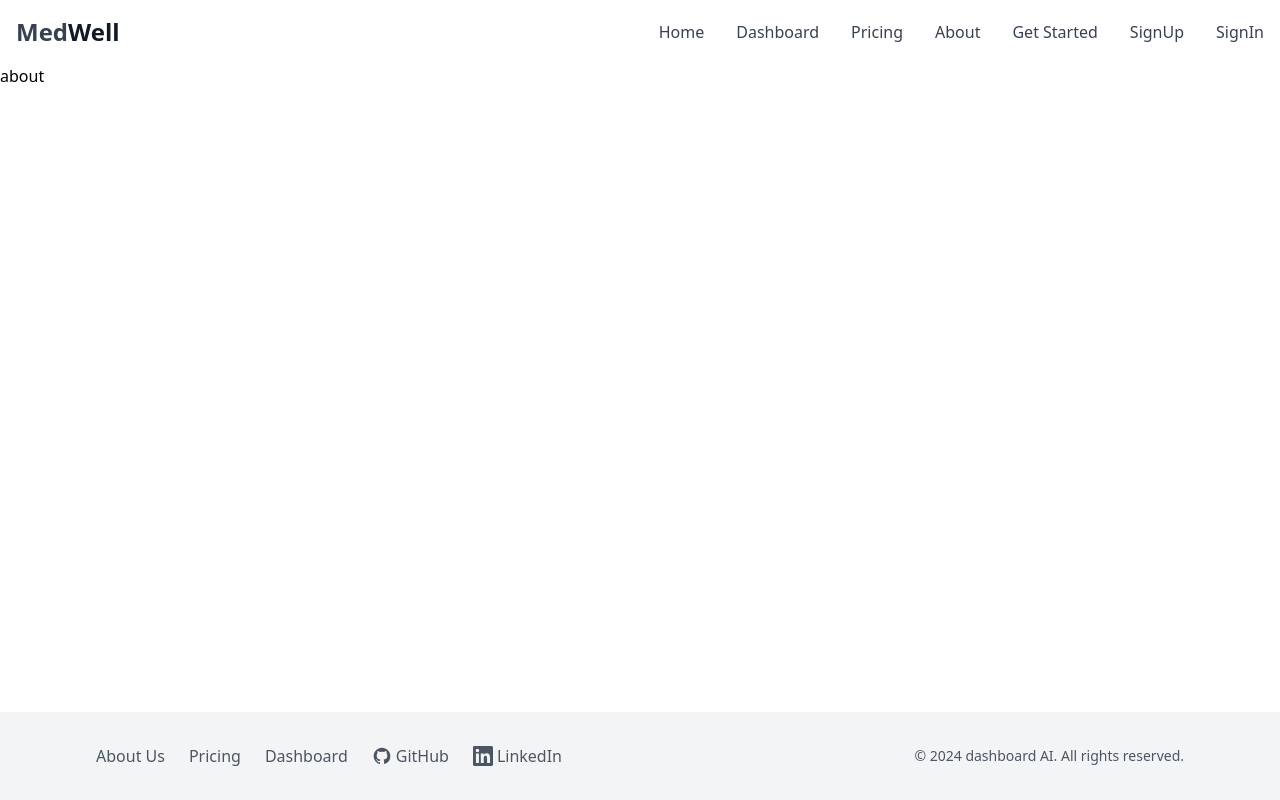
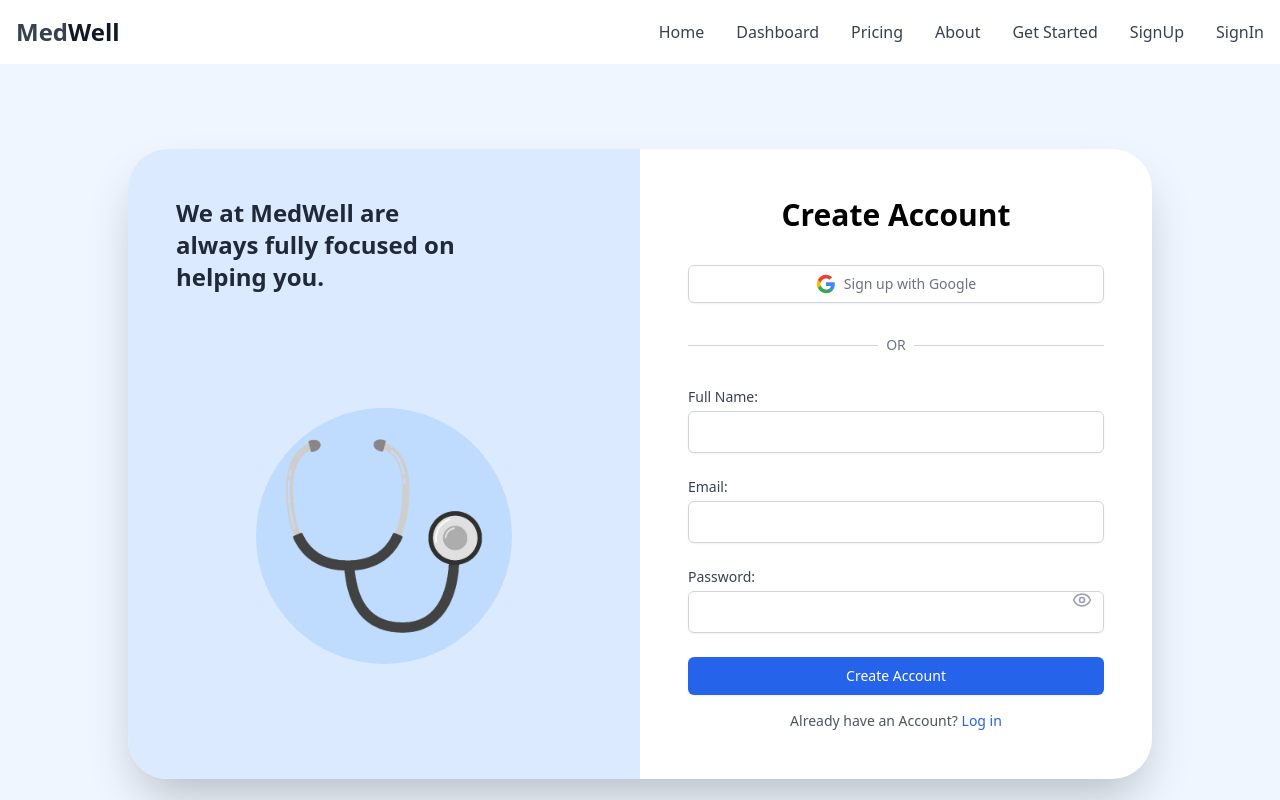
Before and after one commit to rsayyed591/Medwell-Frontend, a React (Vite) app: page /about in a window 1280 px wide. Shown: the top 800 px of the page. Built offline with nearby package versions, Linux system fonts and the light colour scheme.

Commit message:
added login on about

```diff
--- a/src/App.jsx
+++ b/src/App.jsx
@@ -18,8 +18,9 @@ function Layout() {
   return (
     <>
       {/* Show Navbar only if it's not a page where it should be hidden */}
-      {!hideNavbarFooter && <Navbar />}
-      <main className={`flex-grow ${!hideNavbarFooter ? 'pt-16' : ''}`}>
+      {/* {!hideNavbarFooter && <Navbar />} */}
+      <Navbar />
+      <main className={`flex-grow pt-16 ${!hideNavbarFooter ? '' : ''}`}>
         <Routes>
           <Route path="/" element={<Hero />} />
           <Route path="/pricing" element={<Pricing />} />
@@ -30,7 +31,8 @@ function Layout() {
         </Routes>
       </main>
       {/* Show Footer only if it's not a page where it should be hidden */}
-      {!hideNavbarFooter && <Footer />}
+      {/* {!hideNavbarFooter && <Footer />} */}
+      <Footer/>
     </>
   );
 }
--- a/src/pages/About.jsx
+++ b/src/pages/About.jsx
@@ -1,11 +1,119 @@
-import React from 'react'
+import React, { useState } from 'react'
+import { EyeIcon, EyeOffIcon } from 'lucide-react'
+import Stethoscope  from './../../public/Stethoscope.png'
 
-const About = () => {
+export default function About() {
+  const [fullName, setFullName] = useState('')
+  const [email, setEmail] = useState('')
+  const [password, setPassword] = useState('')
+  const [showPassword, setShowPassword] = useState(false)
+
+  const handleSubmit = (e) => {
+    e.preventDefault()
+    console.log('Form submitted:', { fullName, email, password })
+  }
+
   return (
-    <div>
-      about
+    <div className="flex min-h-screen bg-blue-50 items-center justify-center p-4">
+      <div className="bg-white rounded-[40px] overflow-hidden shadow-2xl max-w-5xl w-full">
+        <div className="flex flex-col md:flex-row">
+          {/* Left Section */}
+          <div className="bg-blue-100 p-12 md:w-1/2 relative flex flex-col justify-between">
+            <div className="text-2xl text-gray-800 font-semibold mb-12">
+              We at MedWell are<br />always fully focused on<br />helping you.
+            </div>
+            <div className="flex items-center justify-center flex-grow">
+              <div className="relative w-64 h-64">
+                <div className="absolute inset-0 bg-blue-200 rounded-full"></div>
+                <div className="absolute inset-0 flex items-center justify-center">
+                  <img
+                    src={Stethoscope}
+                    alt="Stethoscope"
+                    width={200}
+                    height={200}
+                    className="object-contain"
+                  />
+                </div>
+              </div>
+            </div>
+          </div>
+
+          {/* Right Section */}
+          <div className="p-12 md:w-1/2">
+            <h2 className="text-3xl font-bold text-center mb-8">Create Account</h2>
+            <div className="flex justify-center mb-8">
+              <button className="flex items-center justify-center w-full py-2 px-4 border border-gray-300 rounded-md shadow-sm bg-white text-sm font-medium text-gray-500 hover:bg-gray-50">
+                <svg className="w-5 h-5 mr-2" viewBox="0 0 24 24" fill="none" xmlns="http://www.w3.org/2000/svg">
+                  <path d="M22.56 12.25c0-.78-.07-1.53-.2-2.25H12v4.26h5.92c-.26 1.37-1.04 2.53-2.21 3.31v2.77h3.57c2.08-1.92 3.28-4.74 3.28-8.09z" fill="#4285F4"/>
+                  <path d="M12 23c2.97 0 5.46-.98 7.28-2.66l-3.57-2.77c-.98.66-2.23 1.06-3.71 1.06-2.86 0-5.29-1.93-6.16-4.53H2.18v2.84C3.99 20.53 7.7 23 12 23z" fill="#34A853"/>
+                  <path d="M5.84 14.09c-.22-.66-.35-1.36-.35-2.09s.13-1.43.35-2.09V7.07H2.18C1.43 8.55 1 10.22 1 12s.43 3.45 1.18 4.93l2.85-2.22.81-.62z" fill="#FBBC05"/>
+                  <path d="M12 5.38c1.62 0 3.06.56 4.21 1.64l3.15-3.15C17.45 2.09 14.97 1 12 1 7.7 1 3.99 3.47 2.18 7.07l3.66 2.84c.87-2.6 3.3-4.53 6.16-4.53z" fill="#EA4335"/>
+                </svg>
+                Sign up with Google
+              </button>
+            </div>
+            <div className="relative mb-8">
+              <div className="absolute inset-0 flex items-center">
+                <div className="w-full border-t border-gray-300"></div>
+              </div>
+              <div className="relative flex justify-center text-sm">
+                <span className="px-2 bg-white text-gray-500">OR</span>
+              </div>
+            </div>
+            <form onSubmit={handleSubmit} className="space-y-6">
+              <div>
+                <label htmlFor="full-name" className="block text-sm font-medium text-gray-700 mb-1">Full Name:</label>
+                <input
+                  id="full-name"
+                  type="text"
+                  required
+                  className="w-full px-3 py-2 border border-gray-300 rounded-md shadow-sm focus:outline-none focus:ring-blue-500 focus:border-blue-500"
+                  value={fullName}
+                  onChange={(e) => setFullName(e.target.value)}
+                />
+              </div>
+              <div>
+                <label htmlFor="email" className="block text-sm font-medium text-gray-700 mb-1">Email:</label>
+                <input
+                  id="email"
+                  type="email"
+                  required
+                  className="w-full px-3 py-2 border border-gray-300 rounded-md shadow-sm focus:outline-none focus:ring-blue-500 focus:border-blue-500"
+                  value={email}
+                  onChange={(e) => setEmail(e.target.value)}
+                />
+              </div>
+              <div className="relative">
+                <label htmlFor="password" className="block text-sm font-medium text-gray-700 mb-1">Password:</label>
+                <input
+                  id="password"
+                  type={showPassword ? "text" : "password"}
+                  required
+                  className="w-full px-3 py-2 border border-gray-300 rounded-md shadow-sm focus:outline-none focus:ring-blue-500 focus:border-blue-500"
+                  value={password}
+                  onChange={(e) => setPassword(e.target.value)}
+                />
+                <button
+                  type="button"
+                  className="absolute inset-y-0 right-0 pr-3 flex items-center text-sm leading-5"
+                  onClick={() => setShowPassword(!showPassword)}
+                >
+                  {showPassword ? <EyeOffIcon className="h-5 w-5 text-gray-400" /> : <EyeIcon className="h-5 w-5 text-gray-400" />}
+                </button>
+              </div>
+              <button
+                type="submit"
+                className="w-full py-2 px-4 border border-transparent rounded-md shadow-sm text-sm font-medium text-white bg-blue-600 hover:bg-blue-700 focus:outline-none focus:ring-2 focus:ring-offset-2 focus:ring-blue-500"
+              >
+                Create Account
+              </button>
+            </form>
+            <p className="mt-4 text-center text-sm text-gray-600">
+              Already have an Account? <a href="#" className="font-medium text-blue-600 hover:text-blue-500">Log in</a>
+            </p>
+          </div>
+        </div>
+      </div>
     </div>
   )
 }
-
-export default About
```
Also changed, not shown: public/Stethoscope.png (added).
